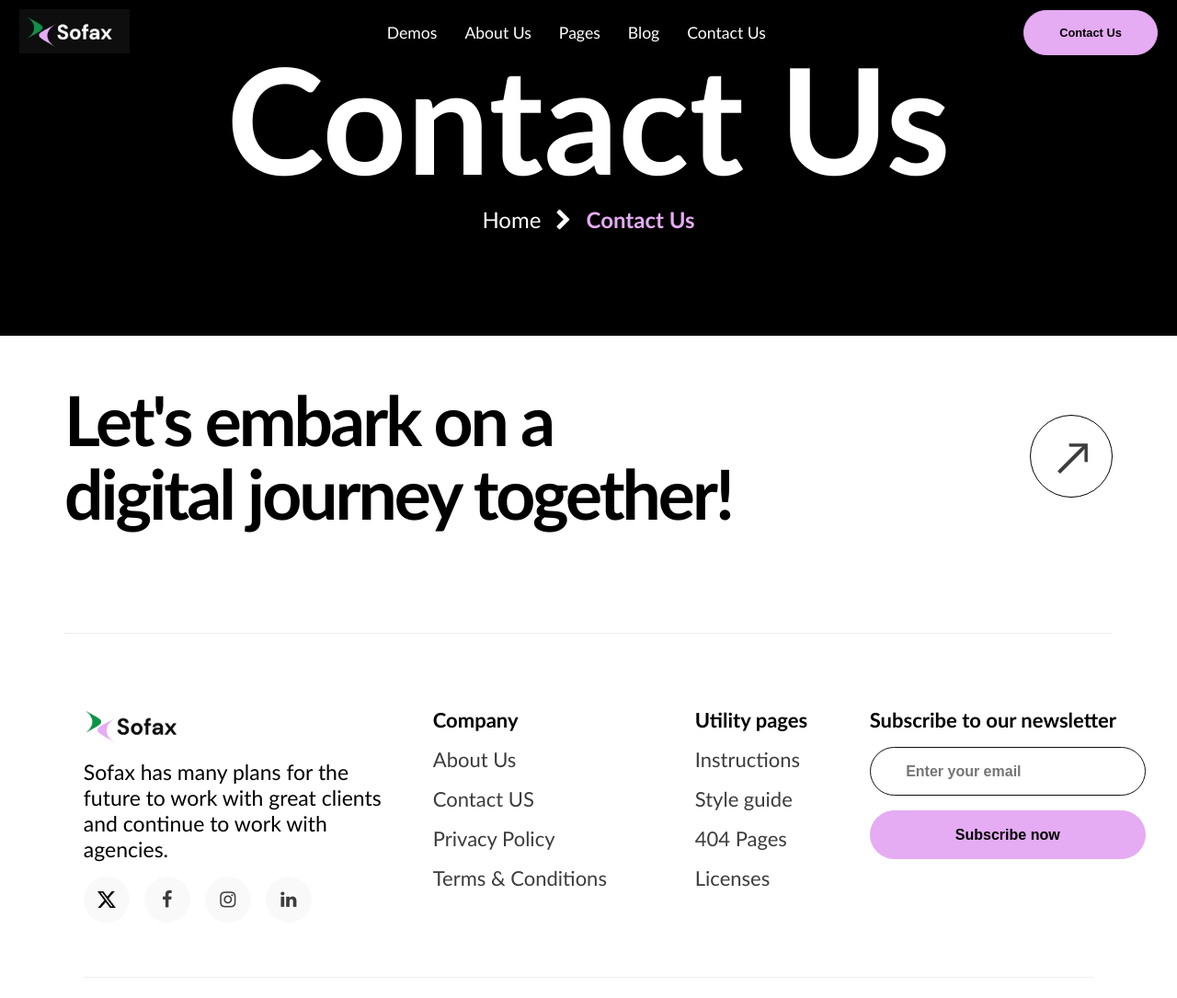
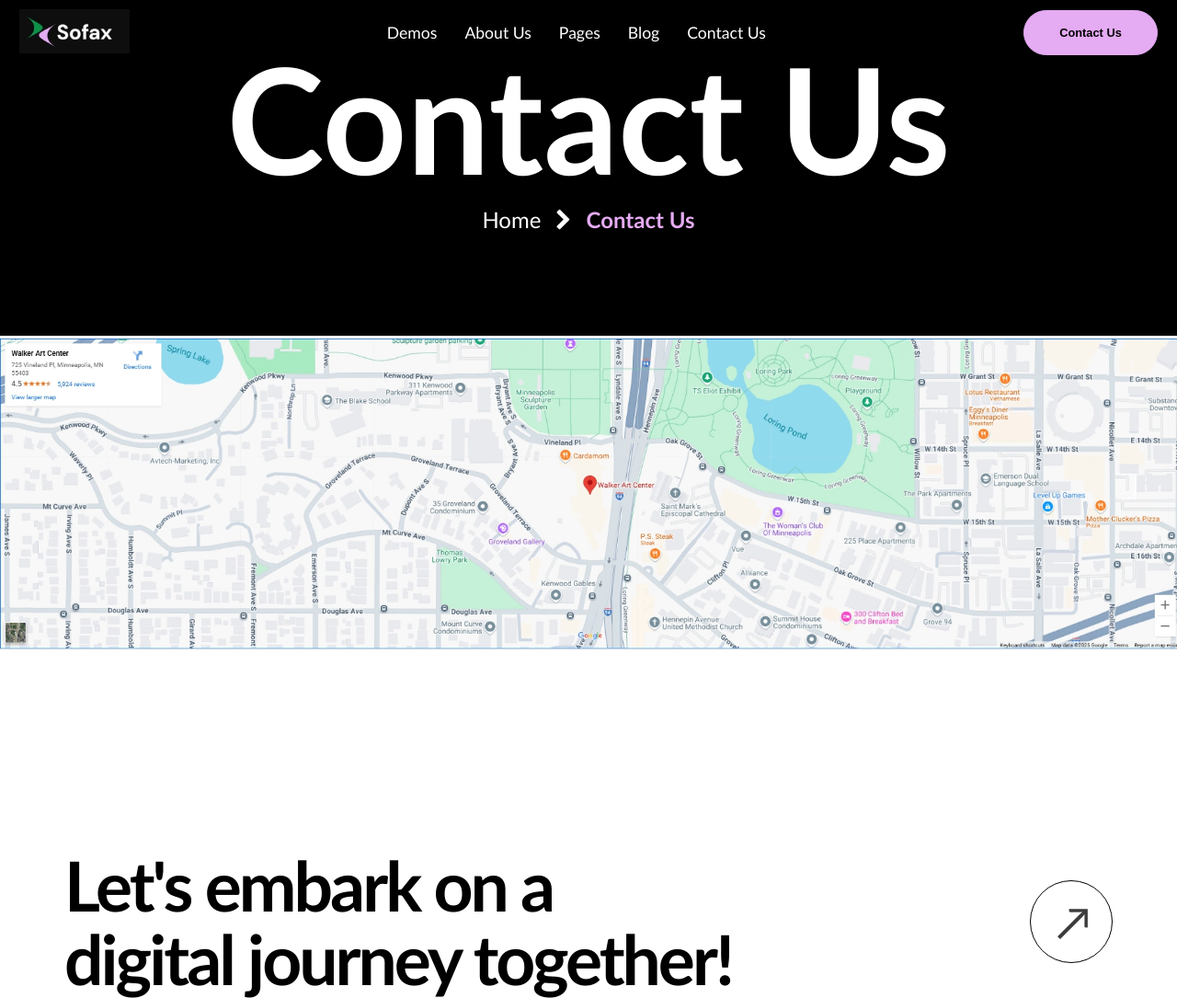
Before and after one commit to front-end-by-rimantas/55-grupe-teamwork-sofax, a website with bundled scripts: page Contact-us/index.html in a window 1280 px wide. Shown: the top 1085 px of the page at 92% size. Built offline with nearby package versions, Linux system fonts and the light colour scheme.

Commit message:
contact-us-map

```diff
--- a/css/components/about-us/about-us-header.css
+++ b/css/components/about-us/about-us-header.css
@@ -13,11 +13,14 @@
   justify-content: space-between;
   align-items: center;
   position: fixed;
-  top:10px;
+  top:0;
   left: 0;
   right: 0;
   background-color: black;
   z-index: 1;
+  padding-top: 10px;
+  padding-bottom: 10px;
+
 }
 
 .logo {
--- /dev/null
+++ b/css/components/contact-us/contact-us-map.css
@@ -0,0 +1,10 @@
+.map{
+    width: 100%;
+    height: auto;
+
+}
+.forMap {
+    display: flex;
+    flex-direction: column;
+
+}
--- a/css/components/header.css
+++ b/css/components/header.css
@@ -11,7 +11,7 @@ ul {
   flex: row;
   justify-content: space-between;
   align-items: center;
-
+}
 .logo
 {
   width: 120px;
--- a/css/pages/contact-us.css
+++ b/css/pages/contact-us.css
@@ -5,5 +5,6 @@
 /*components*/
 @import "../components/about-us/about-us-header.css";
 @import "../components/about-us/about-us-footer.css";
+@import "../components/contact-us/contact-us-map.css";
 
 /* CUSTOM STYLE FOR THIS PAGE GOES BELOW THIS COMMENT */
--- /dev/null
+++ b/js/components/contact-us/contact-us-map.js
@@ -0,0 +1,11 @@
+export function CUmap() {
+    const HTML = `
+    <div class="forMap">
+
+        <img src="../img/map.webp" class="map">
+
+    </div>
+    `
+    document.getElementById('app').insertAdjacentHTML('beforeend', HTML)
+
+}
--- a/js/pages/contact-us.js
+++ b/js/pages/contact-us.js
@@ -1,5 +1,7 @@
 import { contactUsheader } from "../components/contact-us/about-us-header.js";
 import { contactUsFooter } from "../components/contact-us/contact-us-footer.js";
+import { CUmap } from "../components/contact-us/contact-us-map.js";
 
 contactUsheader();
+CUmap();
 contactUsFooter();
```
Also changed, not shown: img/map.webp (added).
